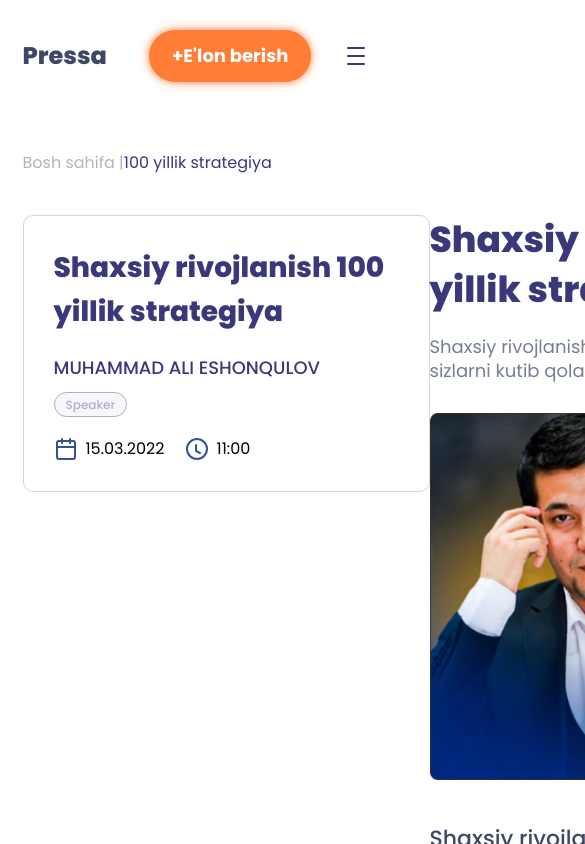
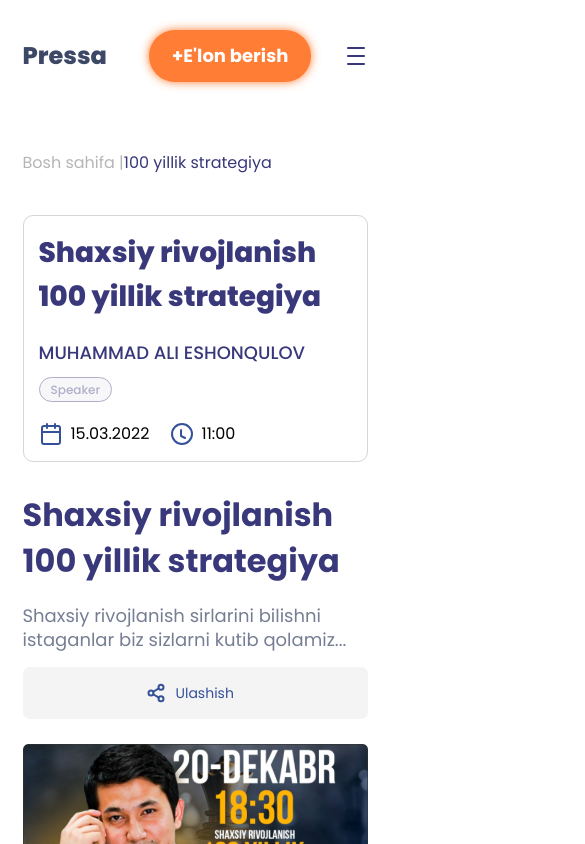
Before and after one commit to kholikulovz/pressa, a React (Create React App) app: page /single in a window 390 px wide. Shown: the top 844 px of the page, 585 px wide, since content can reach past the window. Built offline with nearby package versions, Linux system fonts and the light colour scheme.

Commit message:
added swiper

```diff
--- a/src/Pages/Announce/Announce.scss
+++ b/src/Pages/Announce/Announce.scss
@@ -209,3 +209,67 @@
     }
 
 }
+.announce__form-input{
+    border: 1px solid rgba(53, 81, 153, 0.15);
+            border-radius: 7px;
+            padding: 15px;
+            font-size: 16px;
+            line-height: 22px;
+            color: #3C4866;
+            opacity: 0.8;
+            z-index: 0;
+            &::placeholder{
+                opacity: 0.4;
+            }
+}
+.page {
+    height: 100vh;
+    background-color: #512da8;
+    display: flex;
+    align-items: center;
+    justify-content: center;
+  }
+  .mycontainer {
+    height: 300px;
+    width: 300px;
+    border-radius: 10px;
+    background-color: rgba(255, 255, 255, 0.5);
+  }
+  .heading {
+    text-align: center;
+    font-family: Arial, Helvetica, sans-serif;
+    margin-top: 1rem;
+    font-weight: bold;
+  }
+  .img-holder {
+    margin: auto;
+    width: 150px;
+    height: 150px;
+    border: 3px black solid;
+    border-radius: 5px;
+    margin-top: 1rem;
+  }
+  .img {
+    width: 150px;
+    height: 150px;
+    object-fit: cover;
+  }
+  #input[type="file"] {
+    display: none;
+  }
+  .label {
+    width: 100%;
+    margin-top: 1rem;
+    display: flex;
+    justify-content: center;
+  }
+  .image-upload {
+    margin: auto;
+    width: 200px;
+    height: 50px;
+    color: white;
+    border-radius: 10px;
+    background-color: black;
+    text-align: center;
+    cursor: pointer;
+  }
--- a/src/Pages/Single/Single.jsx
+++ b/src/Pages/Single/Single.jsx
@@ -2,7 +2,13 @@ import React from "react";
 import './Single.scss'
 import { Link } from "react-router-dom";
 // import ShareBtn from 'react-share-button';
-
+import { Navigation, Pagination, Scrollbar, A11y } from 'swiper';
+import { Swiper, SwiperSlide } from 'swiper/react';
+// Import Swiper styles
+import 'swiper/css';
+import 'swiper/css/navigation';
+import 'swiper/css/pagination';
+import 'swiper/css/scrollbar';
 
 //import images
 import MuhammadAli from '../../Assets/Images/MuhammadAli.png'
@@ -38,6 +44,8 @@ function Single() {
           </div>
           <div className="single__center">
               <h2 className="single__center-title">Shaxsiy rivojlanish 100 yillik strategiya</h2>
+              <span className="single__center-share"><img  src={Share} alt="share" />
+              <p className="single__center-share-text">Ulashish</p></span>
               <p className="single__center-description">Shaxsiy rivojlanish sirlarini bilishni istaganlar  biz sizlarni kutib qolamiz...</p>
               <img className="single__center-img" src={MuhammadAli} alt="" />
               <h5 className="single__center-theme">Shaxsiy rivojlanish insonlarga nima uchun kerak?</h5>
@@ -70,9 +78,26 @@ function Single() {
           </div>
           <div className="single__right">
                   <span className="single__right-share single__times">
-                      <img className="single__right-share-img single__times-img" src={Share} alt="" />Ulashish</span>
+                      <img className="single__right-share-img single__times-img" src={Share} alt="" /><p className="single__right-text">Ulashish</p></span>
           </div>
       </div>
+      <Swiper
+      modules={[Navigation, Pagination, Scrollbar, A11y]}
+      spaceBetween={50}
+      slidesPerView={3}
+      // navigation
+      // pagination={{ clickable: true }}
+      // scrollbar={{ draggable: true }}
+      onSwiper={(swiper) => console.log(swiper)}
+      onSlideChange={() => console.log('slide change')}
+    >
+      <SwiperSlide>Slide 1</SwiperSlide>
+      <SwiperSlide>Slide 2</SwiperSlide>
+      <SwiperSlide>Slide 3</SwiperSlide>
+      <SwiperSlide>Slide 4</SwiperSlide>
+      {/* <button>prev</button>
+      <button>next</button> */}
+    </Swiper>
      </div>
     </div>
   );
--- a/src/Pages/Single/Single.scss
+++ b/src/Pages/Single/Single.scss
@@ -8,6 +8,7 @@
         flex-direction: row;
         align-items: flex-start;
         justify-content: space-between;
+        max-width: 100%;
         margin-bottom: 150px;
     }
     &__timebox{
@@ -28,6 +29,7 @@
     }
     &__left{
         width: 407px;
+        max-width: 100%;
         border: 1px solid rgba(51, 51, 51, 0.2);
         border-radius: 10px;
         padding: 30px;
@@ -63,12 +65,24 @@
     }
     &__center{
         width: 625px;
+        max-width: 100%;
+        margin: 0 15px;
         &-title{
             width: 490px;
+            max-width: 100%;
             font-weight: 800;
             font-size: 36px;
             line-height: 50px;
             color: #39387B;
+        }
+        &-share{
+            display: none;
+            &-text{
+                display: none;
+                font-size: 14px;
+                line-height: 24px;
+                color: #355199;
+            }
         }
         &-description{
             font-size: 18px;
@@ -94,14 +108,185 @@
             color: #3C4866;
             opacity: 0.8;
         }
+        &-clock{
+            color: #3C4866;
+            opacity: 0.8;
+        }
+        &-calendar{
+            color: #3C4866;
+            opacity: 0.8;
+        }
+        &-view{
+            color: #3C4866;
+            opacity: 0.8;
+        }
     }
     &__right{
         width: 132px;
+        max-width: 100%;
         background: #F4F4F4;
         border-radius: 7px;
         padding: 15px 20px;
-        font-size: 14px;
-        line-height: 22px;
         opacity: 0.8;
+        &-text{
+            font-size: 14px;
+            line-height: 22px;
+        }
     }
 }
+
+@media screen and (max-width: 1150px) {
+    .single{
+        &__left{
+            padding: 20px;
+        }
+        &__right{
+            width: 6%;
+            &-text{
+                display: none;
+            }
+            &-share{
+                &-img{
+                    margin-right: 0;
+                }
+            }
+        }
+    }
+}
+@media screen and (max-width: 1024px) {
+    .single{
+        &__left{
+            width: 40%;
+            padding: 15px;
+        }
+        &__center{
+            width: 50%;
+        }
+    }
+}
+@media screen and (max-width: 768px) {
+    .single{
+        &__wrapper{
+            flex-direction: column;
+            align-items: center;
+            // justify-content: ;
+        }
+        &__left{
+            width: 90%;
+        }
+        &__center{
+            margin-top: 30px;
+            position: relative;
+            width: 90%;
+            &-share{
+                display: block;
+                position: absolute;
+                top: 20px;
+                right: 20px;
+                background-color: #F4F4F4;
+                border-radius: 7px;
+                padding: 16px 19px 13px;
+            }
+            &-title{
+                font-weight: 600;
+                font-size: 30px;
+                line-height: 40px;
+            }
+        }
+        &__right{
+            display: none;
+        }
+    }
+}
+@media screen and (max-width: 650px) {
+    .single{
+        &__center{
+            &-title{
+                width: 400px;
+            }
+        }
+    }
+}
+@media screen and (max-width: 550px) {
+    .single{
+        &__left{
+            width: 100%;
+        }
+        &__center{
+            width: 100%;
+
+            &-title{
+                width: 250px;
+            }
+        }
+    }
+}
+@media screen and (max-width: 425px) {
+    .single{
+            &__center{
+                &-title{
+                    width: 100%;
+                    font-size: 32px;
+                    line-height: 46px;
+                }
+                &-description{
+                    margin-bottom: 92px;
+                }
+                &-share{
+                    padding: 14px 123px;
+                    display: flex;
+                    align-items: center;
+                    top: 175px;
+                    right: 0;
+                    left: 0;
+                    &-text{
+                        display: inline-block;
+                        margin-left: 10px;
+                    }
+                }
+            }
+        }
+    }
+@media screen and (max-width: 361px) {
+    .single{
+            &__center{
+                &-share{
+                    top: 210px;
+                    right: 0;
+                    left: 0;
+                }
+            }
+        }
+    }
+@media screen and (max-width: 360px) {
+    .single{
+        &__left{
+            &-title{
+                font-size: 28px;
+line-height: 40px;
+            }
+        }
+            &__center{
+                &-share{
+                    top: 210px;
+                    right: 0;
+                    left: 0;
+                }
+                &-text{
+                    font-size: 16px;
+                    line-height: 26px;
+                }
+            }
+        }
+    }
+    @media screen and (max-width: 357px) {
+        .single{
+                &__center{
+                    &-share{
+                        top: 240px;
+                        right: 0;
+                        left: 0;
+                    }
+                }
+            }
+        }
```
Also changed, not shown: src/Pages/Announce/Announce.jsx (+95 -10 lines), 1 other file (tests, documents, lock files or other folders).
